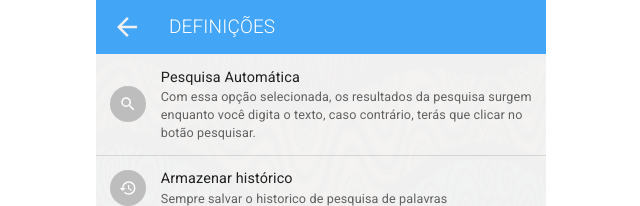
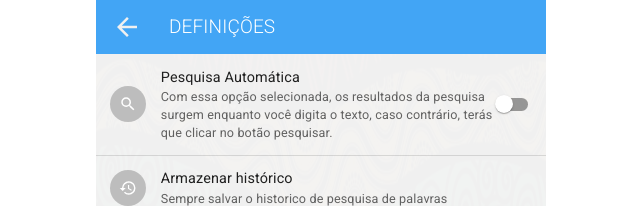
Before and after one commit to Francisco-Fetapi/portuguese-umbundo-dictionary, a React (Vite) app: page /definicoes in a window 1280 px wide. Shown: the top 206 px of the page, without its empty margins (319-959 px from the left). Built offline with nearby package versions, Linux system fonts and the light colour scheme.

Commit message:
feat: store scheme changed

```diff
--- a/src/pages/Settings.tsx
+++ b/src/pages/Settings.tsx
@@ -5,39 +5,65 @@ import {
   ListItem,
   ListItemAvatar,
   ListItemText,
+  Switch,
 } from "@mui/material";
-import React from "react";
+import React, { useEffect } from "react";
 import { MdHistory, MdLanguage, MdPalette, MdSearch } from "react-icons/md";
+import { useDispatch, useSelector } from "react-redux";
 import PageHeader from "../components/PageHeader";
+import { selectSettings } from "../store/App.selectors";
+import { setSettings } from "../store/App.store";
 
 interface IOption {
   label: string;
   icon: React.ReactNode;
   textSecondary: string;
-  secondaryComponent?: React.ReactNode;
+  secondaryAction?: React.ReactNode;
+  handleClick: () => void;
 }
 
 export default function Settings() {
+  const { automaticSearch } = useSelector(selectSettings);
+  const dispatch = useDispatch();
+
+  const toggleAutomaticSearch = () =>
+    dispatch(
+      setSettings({
+        automaticSearch: !automaticSearch,
+      })
+    );
+
   const options: IOption[] = [
     {
       label: "Pesquisa Automática",
       icon: <MdSearch />,
       textSecondary: `Com essa opção selecionada, os resultados da pesquisa surgem enquanto você digita o texto, caso contrário, terás que clicar no botão pesquisar.`,
+      secondaryAction: (
+        <Switch
+          edge="end"
+          onChange={toggleAutomaticSearch}
+          checked={automaticSearch}
+        />
+      ),
+      handleClick: toggleAutomaticSearch,
     },
     {
       label: "Armazenar histórico",
       icon: <MdHistory />,
       textSecondary: `Sempre salvar o historico de pesquisa de palavras`,
+      handleClick: () => 0,
     },
     {
       label: "Tema",
       icon: <MdPalette />,
       textSecondary: `Altere o tema da aplicaçã entre claro e escuro`,
+      handleClick: () => 0,
     },
     {
       label: "Idioma da aplicação",
       icon: <MdLanguage />,
       textSecondary: `Alterar o idioma da aplicação`,
+      handleClick: () => 0,
     },
   ];
 
@@ -52,7 +78,13 @@ export default function Settings() {
           }}
         >
           {options.map((option) => (
-            <ListItem button divider key={option.label}>
+            <ListItem
+              secondaryAction={option.secondaryAction}
+              button
+              divider
+              key={option.label}
+              onClick={option.handleClick}
+            >
               <ListItemAvatar>
                 <Avatar>{option.icon}</Avatar>
               </ListItemAvatar>
--- a/src/store/App.store.ts
+++ b/src/store/App.store.ts
@@ -88,6 +88,9 @@ export function sliceCreator(initialState: App) {
       setMenu(state, action: PayloadAction<boolean>) {
         state.menu = action.payload;
       },
+      setSettings(state, action: PayloadAction<Partial<Settings>>) {
+        Object.assign(state.settings, action.payload);
+      },
     },
   });
 }
@@ -114,6 +117,7 @@ export const {
   setTextTranslated,
   toggleLanguage,
   setMenu,
+  setSettings,
 } = app.actions;
 
 export default store;
```
